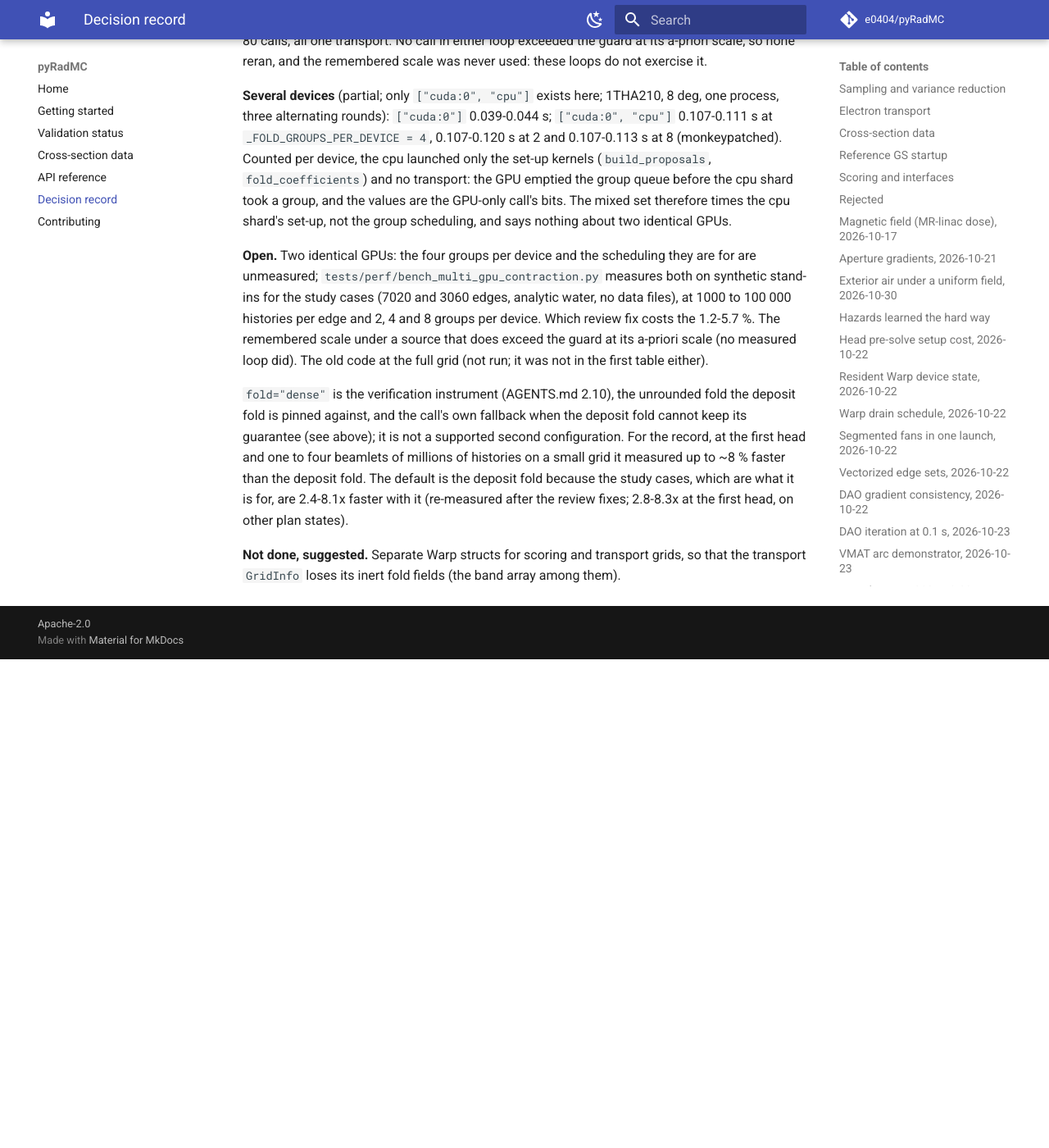
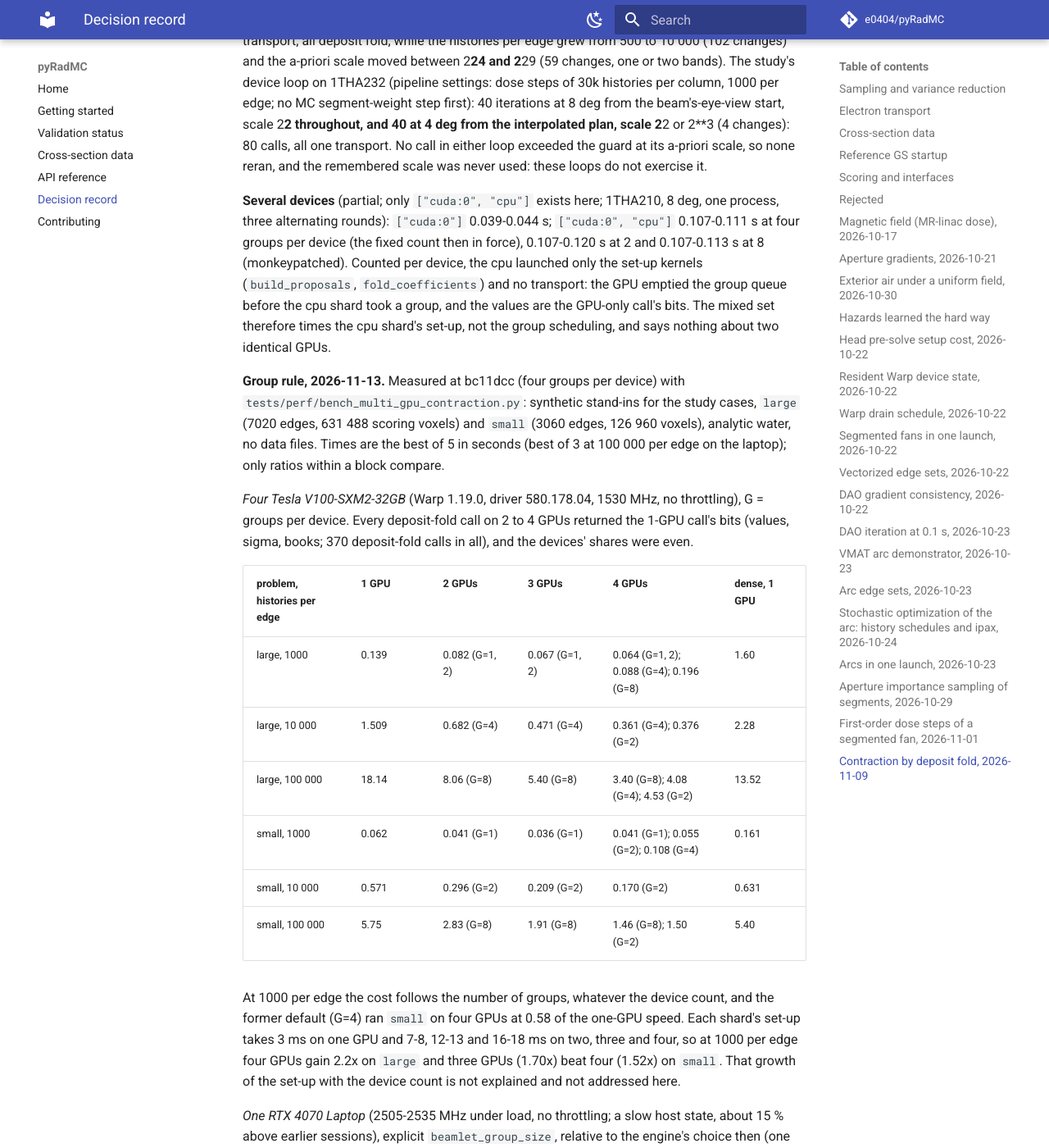
Before and after one commit to e0404/pyRadMC, an MkDocs documentation site: the page built from docs/decisions.md, in a window 1280 px wide and 1400 px high, scrolled down 61843 px. Shown: the whole window at 82% size. Built offline with MkDocs 1.6.1 and Material for MkDocs 9.7.7, drawn with Linux system fonts in a browser that asks for light colours; comment, search, counter and statistics services are not loaded; before the commit the page ends 62647 px from its top, so only the background shows below that; some of the changed text lies outside the part shown.

Commit message:
perf(warp): size fold groups by their histories
A deposit-fold call ran one whole-call group on one device and a
fixed four groups per device on several. The four were chosen
without a measurement. Measured on four Tesla V100 and one RTX 4070
Laptop, they ran a 3060-edge call at 1000 histories per edge on four
GPUs at 0.58 of the one-GPU speed, and one whole-call group was up
to 10 % slower than smaller groups at 100 000 histories per edge.

An auto-sized call now runs one group per device, and more only once
a group would hold more than WarpEngine.fold_group_histories
histories (default 1e7), rounded up to a multiple of the device
count. Group size is bit-inert, so no value changes. An explicit
beamlet_group_size still overrides the rule.

The multi-GPU benchmark passes explicit group sizes instead of
patching the removed constant and gains an arm at the engine's own
group size. docs/decisions.md records both V100 runs, the local
group-size sweep and the isolated cost of the review fixes.

Co-Authored-By: Claude Fable 5.2 <noreply@anthropic.com>

```diff
--- a/docs/decisions.md
+++ b/docs/decisions.md
@@ -2254,11 +2254,15 @@ number of transports changes. It follows the last call only (one outlier costs t
 one extra transport and no resolution) and clears when a call settles at the a-priori scale
 or runs dense.
 
-**Groups and books.** On one device the auto group is every beamlet that the int32 history
-index, the device memory and the energy books allow (it is not "as wide as the history index
-allows" alone, as an earlier draft of this entry said). On several devices it is cut to about
-four groups per device (`_FOLD_GROUPS_PER_DEVICE`, chosen, not measured), because one
-whole-call group left every device but one idle. A group is also bounded so that its
+**Groups and books.** An auto-sized call runs one group per device, and more only once a
+group would hold more than `WarpEngine.fold_group_histories` histories (default 1e7,
+`_FOLD_GROUP_HISTORIES`): `max(devices, ceil(histories / fold_group_histories))` groups,
+rounded up to a multiple of the device count (`_shard_group_size`). At least one group per
+device because one whole-call group left every device but one idle; no more than that at few
+histories because a group has a fixed host-side cost; smaller groups at many histories because
+they measured faster ("Group rule, 2026-11-13" below, which replaced a fixed four groups per
+device that was chosen without a measurement). An explicit `beamlet_group_size` overrides the
+rule. A group also stays within the int32 history index and the device memory, and is bounded so that its
 unit-weight energy books (`total_q`, `escaped`, `unscored`, `deposited`, read once per group)
 stay within `2**60` quanta (`_book_safe_group_size`): 7020 edges of 1e6 histories absorbing
 about 1.3 MeV each book 9.1e18 quanta, at the int64 limit. The bound binds only past about
@@ -2376,7 +2380,8 @@ runs as fast as the old code and returns its values bitwise.
 every cell, with ranges that do not overlap: +2.3 to +3.8 % (1THA232, 4 deg), +2.6 to +4.3 %
 (8 deg), +1.8 to +4.5 % (1THA210, 4 deg) and +2.4 to +5.7 % (8 deg) on the box, +1.2 to
 +5.6 % on the full grid. Which fix costs it (the band load, the band array, the changed
-`K_0`) was not isolated. Accepted or not is the maintainer's call; it does not change the
+`K_0`) was not isolated in these sessions (it was later: "Cost of the review fixes, isolated
+2026-11-13" below). Accepted or not is the maintainer's call; it does not change the
 default's case, the speed-up above being measured with it.
 
 Agreement at equal seeds (the first timed seed, all five rounds identical): deposit against
@@ -2429,17 +2434,71 @@ was never used: these loops do not exercise it.
 
 **Several devices** (partial; only `["cuda:0", "cpu"]` exists here; 1THA210, 8 deg, one
 process, three alternating rounds): `["cuda:0"]` 0.039-0.044 s; `["cuda:0", "cpu"]`
-0.107-0.111 s at `_FOLD_GROUPS_PER_DEVICE = 4`, 0.107-0.120 s at 2 and 0.107-0.113 s at 8
-(monkeypatched). Counted per device, the cpu launched only the set-up kernels
+0.107-0.111 s at four groups per device (the fixed count then in force), 0.107-0.120 s at 2
+and 0.107-0.113 s at 8 (monkeypatched). Counted per device, the cpu launched only the set-up kernels
 (`build_proposals`, `fold_coefficients`) and no transport: the GPU emptied the group queue
 before the cpu shard took a group, and the values are the GPU-only call's bits. The mixed set
 therefore times the cpu shard's set-up, not the group scheduling, and says nothing about two
 identical GPUs.
 
-**Open.** Two identical GPUs: the four groups per device and the scheduling they are for are
-unmeasured; `tests/perf/bench_multi_gpu_contraction.py` measures both on synthetic stand-ins
-for the study cases (7020 and 3060 edges, analytic water, no data files), at 1000 to 100 000
-histories per edge and 2, 4 and 8 groups per device. Which review fix costs the 1.2-5.7 %. The remembered scale under a source that
+**Group rule, 2026-11-13.** Measured at bc11dcc (four groups per device) with
+`tests/perf/bench_multi_gpu_contraction.py`: synthetic stand-ins for the study cases, `large`
+(7020 edges, 631 488 scoring voxels) and `small` (3060 edges, 126 960 voxels), analytic
+water, no data files. Times are the best of 5 in seconds (best of 3 at 100 000 per edge on
+the laptop); only ratios within a block compare.
+
+*Four Tesla V100-SXM2-32GB* (Warp 1.19.0, driver 580.178.04, 1530 MHz, no throttling), G =
+groups per device. Every deposit-fold call on 2 to 4 GPUs returned the 1-GPU call's bits
+(values, sigma, books; 370 deposit-fold calls in all), and the devices' shares were even.
+
+| problem, histories per edge | 1 GPU | 2 GPUs | 3 GPUs | 4 GPUs | dense, 1 GPU |
+|---|---|---|---|---|---|
+| large, 1000 | 0.139 | 0.082 (G=1, 2) | 0.067 (G=1, 2) | 0.064 (G=1, 2); 0.088 (G=4); 0.196 (G=8) | 1.60 |
+| large, 10 000 | 1.509 | 0.682 (G=4) | 0.471 (G=4) | 0.361 (G=4); 0.376 (G=2) | 2.28 |
+| large, 100 000 | 18.14 | 8.06 (G=8) | 5.40 (G=8) | 3.40 (G=8); 4.08 (G=4); 4.53 (G=2) | 13.52 |
+| small, 1000 | 0.062 | 0.041 (G=1) | 0.036 (G=1) | 0.041 (G=1); 0.055 (G=2); 0.108 (G=4) | 0.161 |
+| small, 10 000 | 0.571 | 0.296 (G=2) | 0.209 (G=2) | 0.170 (G=2) | 0.631 |
+| small, 100 000 | 5.75 | 2.83 (G=8) | 1.91 (G=8) | 1.46 (G=8); 1.50 (G=2) | 5.40 |
+
+At 1000 per edge the cost follows the number of groups, whatever the device count, and the
+former default (G=4) ran `small` on four GPUs at 0.58 of the one-GPU speed. Each shard's
+set-up takes 3 ms on one GPU and 7-8, 12-13 and 16-18 ms on two, three and four, so at 1000
+per edge four GPUs gain 2.2x on `large` and three GPUs (1.70x) beat four (1.52x) on `small`.
+That growth of the set-up with the device count is not explained and not addressed here.
+
+*One RTX 4070 Laptop* (2505-2535 MHz under load, no throttling; a slow host state, about 15 %
+above earlier sessions), explicit `beamlet_group_size`, relative to the engine's choice then
+(one group; four and two groups at 100 000 per edge, from the book bound):
+
+| problem, histories per edge | 2 groups | 4 | 8 | 16 | 32 | 64 | dense |
+|---|---|---|---|---|---|---|---|
+| large, 1000 (0.174 s) | 0.99 | 1.03 | 1.11 | 1.22 | 1.67 | 2.93 | 8.04 |
+| large, 10 000 (1.675 s) | 1.01 | 0.98 | 0.95 | 0.97 | 0.98 | 1.01 | 1.67 |
+| large, 100 000 (17.31 s) | - | 1.00 | 0.97 | 0.97 | 0.90 | 0.90 | 0.94 |
+| small, 1000 (0.083 s) | 1.03 | 1.14 | 1.19 | 1.66 | 3.06 | 6.88 | 2.82 |
+| small, 10 000 (0.678 s) | 0.97 | 1.01 | 1.03 | 1.11 | 1.12 | 1.19 | 1.20 |
+| small, 100 000 (6.69 s) | 1.00 | 1.01 | 1.00 | 1.00 | 1.01 | 1.05 | 0.96 |
+
+All deposit arms are bitwise equal. On `large` the fastest groups hold 4e6 to 9e6 histories
+at 10 000 per edge and 1e7 to 2e7 at 100 000 on both machines, where the deposit fold in 32
+groups (15.60 s) is also faster than the dense fold (16.20 s); `small` is flat. Hence one
+group per device and a target of 1e7 histories a group. The rule itself has not been timed on
+either machine, only the group sizes it produces, and nothing was measured on other problems
+or cards: `fold_group_histories` is an engine parameter for that reason. On `small` at 100 000
+per edge the dense fold stays 4 % faster at every group size, unexplained; left, since the
+study runs at 1000 per edge.
+
+**Cost of the review fixes, isolated 2026-11-13** (commit snapshots and variants, alternating
+processes, paired per round). Nearly all of the 1.2-5.7 % is the octave-band commit: the band
+read `si.fold_band[v]` per weighted deposit (2.8-3.5 ms per call on 1THA232 at 4 deg, 0.2-0.5
+ms on 1THA210 at 8 deg; a variant that reads the band and ignores it is as slow) and a heavier
+per-call set-up (0.35-0.6 ms on both). In the laptop's normal host state the gap is 2.1-3.3 %
+on both cases; the cells near 5 % are the small case in its slow host state, where the
+host-bound set-up grows. 0.5-1.4 ms on 1THA232 is not attributed. No other commit made a
+measurable difference. Not changed.
+
+**Open.** The per-device growth of the shard set-up. The group rule's default on other
+problems and cards. The remembered scale under a source that
 does exceed the guard at its a-priori scale (no measured loop did). The old code at the full
 grid (not run; it was not in the first table either).
 
```
Also changed, not shown: CHANGELOG.md (+4 -3 lines), 3 other files.
